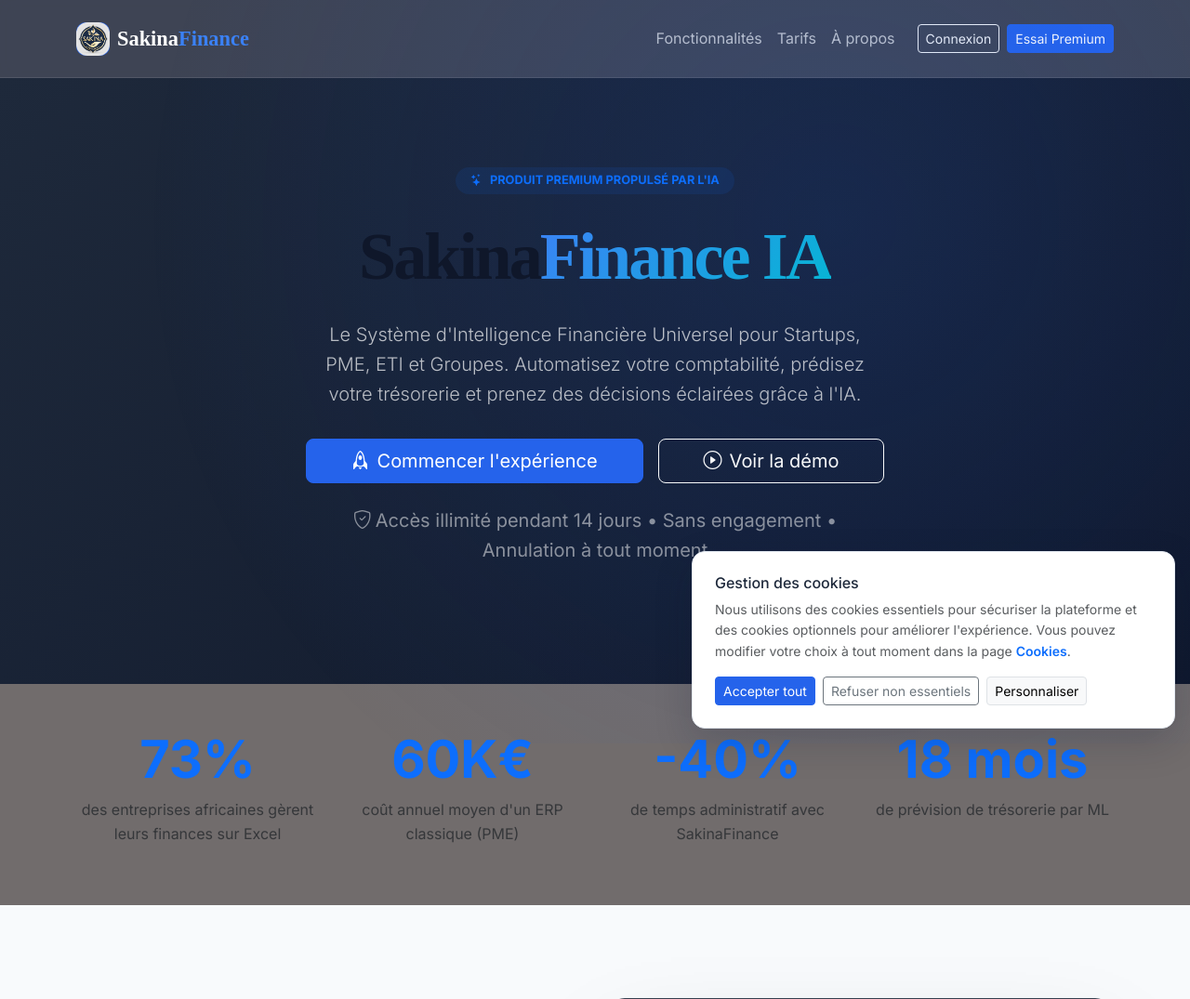
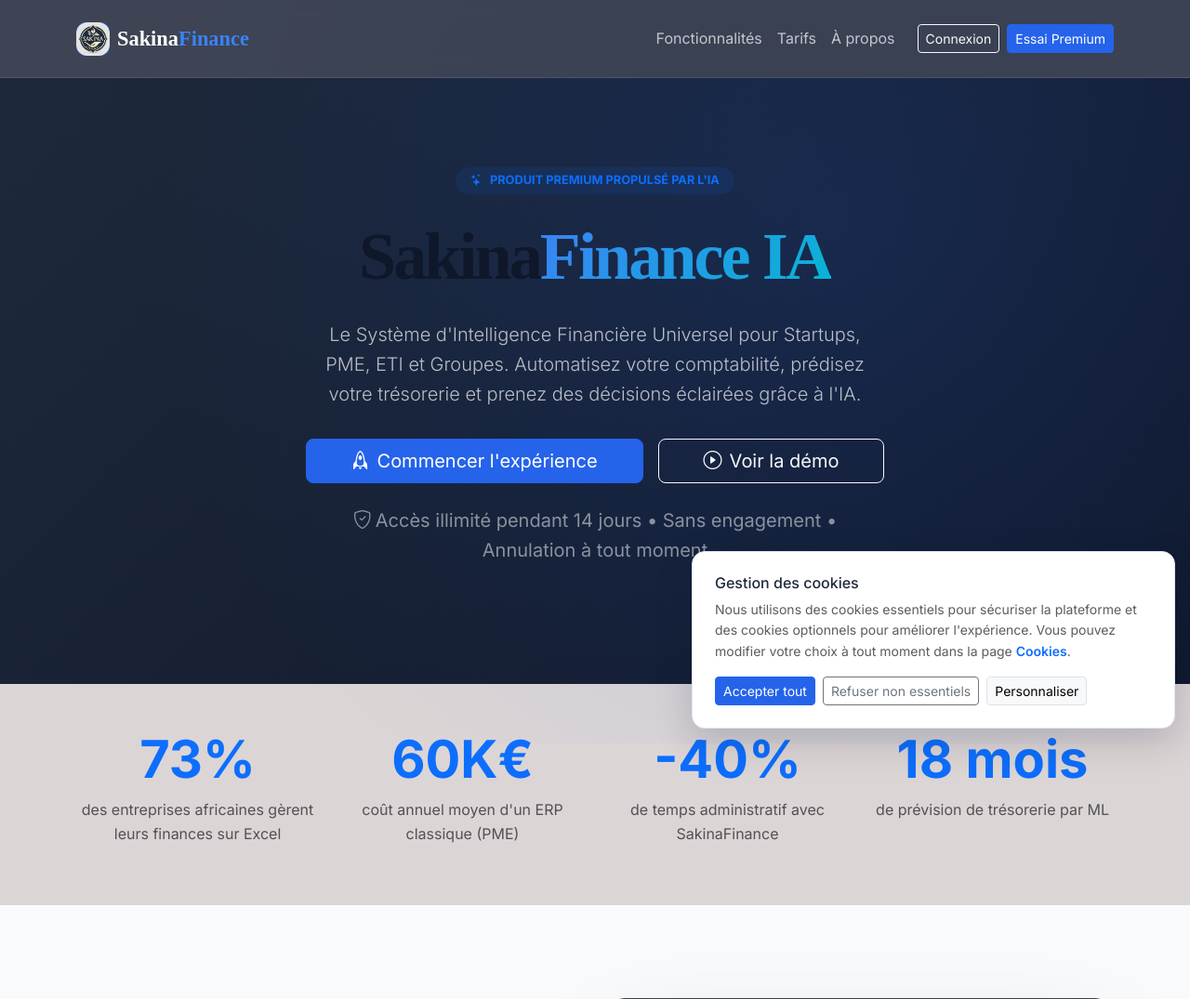
Before and after one commit to ba2664890/sakinafinance, a Django app: template templates/core/home.html in a window 1280 px wide. Shown: the top 1075 px of the page at 93% size. Run offline with Django 5.2, Linux system fonts and the light colour scheme; the template is opened without the code that fills it, so the values that code supplies are empty.

Commit message:
ajout des modif

```diff
--- a/templates/core/home.html
+++ b/templates/core/home.html
@@ -43,6 +43,8 @@
         -webkit-backdrop-filter: blur(10px);
         border-bottom: 1px solid rgba(255,255,255,0.1);
         padding: 0.8rem 0;
+        position: relative;
+        z-index: 20;
     }
 
     /* Demo Section Styles */
@@ -164,7 +166,7 @@
 </section>
 
 <!-- Stats Section -->
-<section class="py-5" style="background: rgb(113, 108, 108);">
+<section class="py-5" style="background: rgb(220, 213, 213);">
     <div class="container">
         <div class="row text-center">
             <div class="col-md-3 col-6 mb-4 mb-md-0">
@@ -277,7 +279,7 @@
 
 
 <!-- Features Section -->
-<section class="landing-features" id="features">
+<section class="landing-features" id="features" >
     <div class="container">
         <div class="text-center mb-5">
             <h2 class="display-5 fw-bold mb-3">Les 6 Piliers de SakinaFinance</h2>
```
